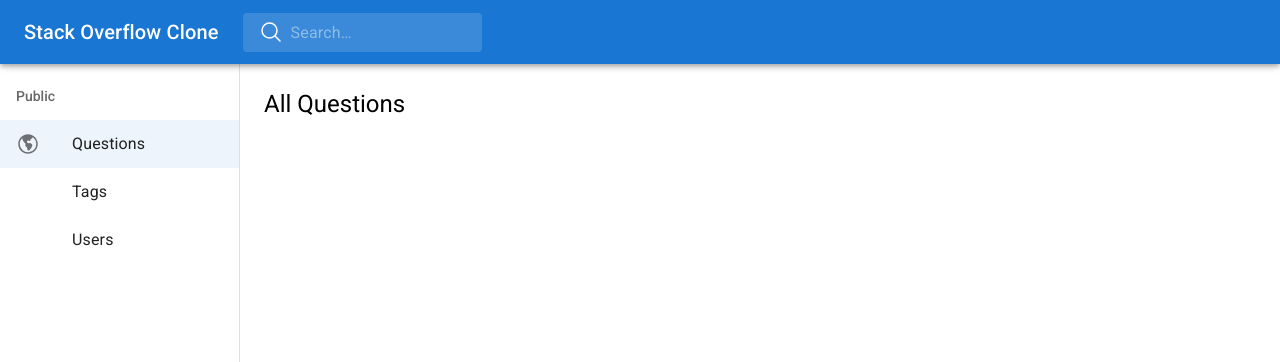
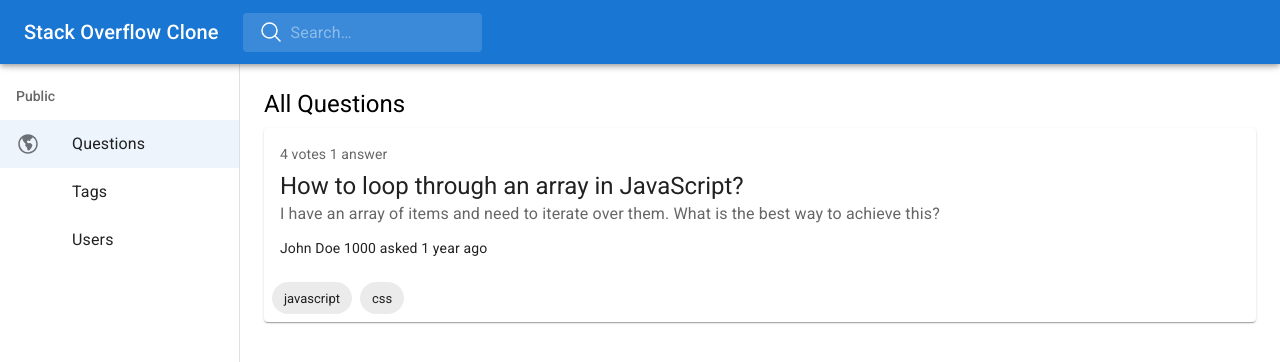
Before and after one commit to potouridisio/my-stack-overflow-clone, a React (Vite) app: page / in a window 1280 px wide. Shown: the top 362 px of the page. Built offline with nearby package versions, Linux system fonts and the light colour scheme.

Commit message:
feat: add the question card layout

```diff
--- a/src/routes/Questions.jsx
+++ b/src/routes/Questions.jsx
@@ -6,6 +6,49 @@ export default function Questions() {
       <h2 className="mb-[0.35em] text-2xl leading-[1.334] tracking-normal">
         All Questions
       </h2>
+
+      <div className="w-full">
+        <div className="flex flex-col space-y-4">
+          {/* Question */}
+          <div className="overflow-hidden rounded bg-white text-black text-opacity-[0.87] shadow-[rgba(0,_0,_0,_0.2)_0px_2px_1px_-1px,_rgba(0,_0,_0,_0.14)_0px_1px_1px_0px,_rgba(0,_0,_0,_0.12)_0px_1px_3px_0px]">
+            <div className="p-4">
+              <p className="mb-[0.35em] text-sm leading-normal tracking-[0.00938em] text-black text-opacity-60">
+                4 votes 1 answer
+              </p>
+              <div className="m-0 text-2xl leading-[1.334] tracking-normal">
+                How to loop through an array in JavaScript?
+              </div>
+              <p className="mb-3 leading-normal tracking-[0.00938em] text-black text-opacity-60">
+                I have an array of items and need to iterate over them. What is
+                the best way to achieve this?
+              </p>
+              <p className="m-0 text-sm leading-[1.43] tracking-[0.01071em]">
+                John Doe 1000 asked 1 year ago
+              </p>
+            </div>
+
+            <div className="flex items-center p-2">
+              <div className="flex flex-row space-x-2">
+                <div
+                  className="relative m-0 box-border inline-flex h-8 max-w-full cursor-pointer select-none appearance-none items-center justify-center whitespace-nowrap rounded-2xl border-0 bg-black bg-opacity-[0.08] p-0 align-middle text-[0.8125rem] text-black text-opacity-[0.87] no-underline outline-0 hover:bg-opacity-[0.12]"
+                  role="button"
+                  tabIndex={0}
+                >
+                  <span className="truncate px-3">javascript</span>
+                </div>
+
+                <div
+                  className="relative m-0 box-border inline-flex h-8 max-w-full cursor-pointer select-none appearance-none items-center justify-center whitespace-nowrap rounded-2xl border-0 bg-black bg-opacity-[0.08] p-0 align-middle text-[0.8125rem] text-black text-opacity-[0.87] no-underline outline-0 hover:bg-opacity-[0.12]"
+                  role="button"
+                  tabIndex={0}
+                >
+                  <span className="truncate px-3">css</span>
+                </div>
+              </div>
+            </div>
+          </div>
+        </div>
+      </div>
     </main>
   );
 }
```
